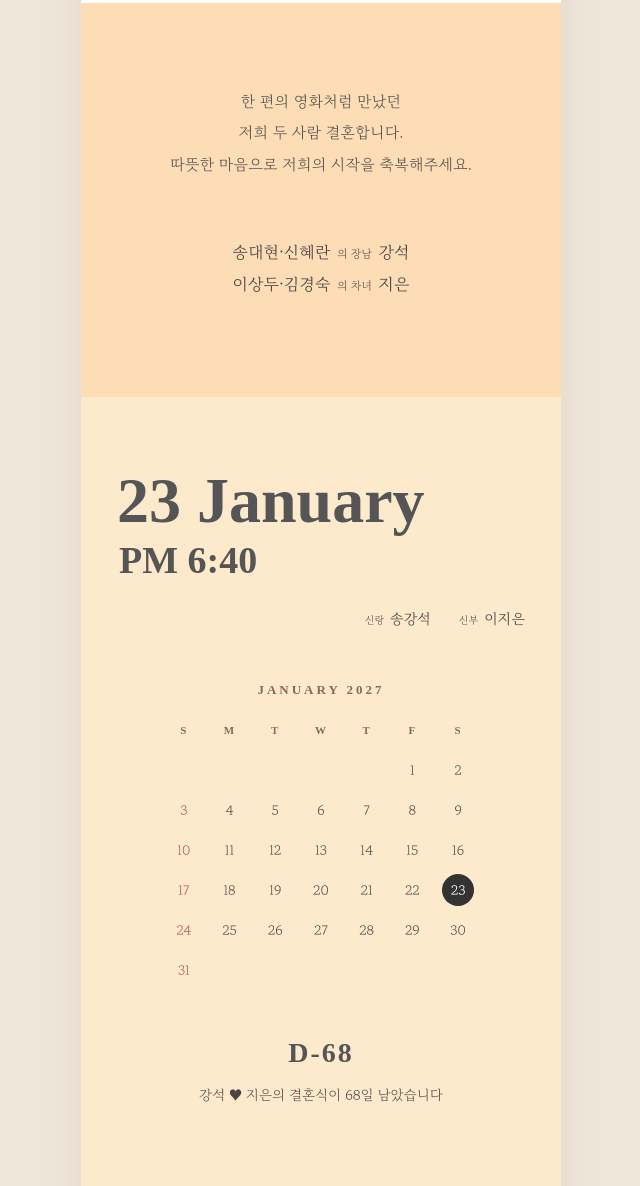
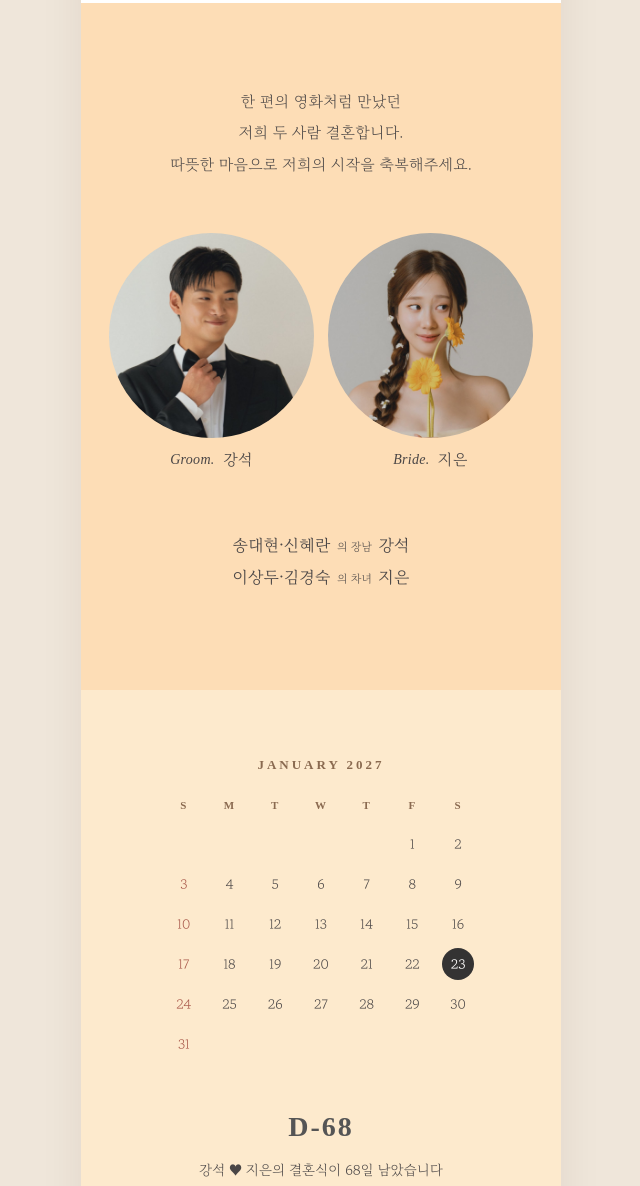
Before and after one commit to dolfino423/wedding, a plain HTML site: page index.html in a window 1280 px wide. Shown: the part 825-2011 px from the top of the page, without its empty margins (319-959 px from the left). Drawn offline with Linux system fonts and the light colour scheme.

Commit message:
인사말: 신랑·신부 원형 소개 사진 추가, 달력 섹션의 영문 날짜·이름 제거
Co-Authored-By: Claude Fable 5.1 <noreply@anthropic.com>

```diff
--- a/index.html
+++ b/index.html
@@ -105,17 +105,20 @@ h2{margin:0;font-weight:300;font-size:15px;letter-spacing:4px;text-indent:4px}
 .greeting{padding:84px var(--pad) 96px;text-align:center}
 .greeting-text{font-size:15px;line-height:2.1;letter-spacing:.2px}
 .greeting-text p{margin:0}
+.people{display:grid;grid-template-columns:1fr 1fr;gap:14px;margin-top:52px}
+.intro-card{margin:0}
+.intro-card img{width:100%;aspect-ratio:1;object-fit:cover;display:block}
+.intro-card figcaption{margin-top:10px;font-size:15px;font-weight:400;text-align:left;letter-spacing:.3px}
+.intro-card.right figcaption{text-align:right}
+.intro-card figcaption em{font-family:var(--en);font-style:italic;font-weight:400;font-size:14px;color:var(--text-soft);margin-right:4px}
+.people[data-shape="circle"] .intro-card img{border-radius:50%}
+.people[data-shape="circle"] .intro-card figcaption,.people[data-shape="circle"] .intro-card.right figcaption{text-align:center}
 .parents{margin-top:56px;font-size:16px;font-weight:400;line-height:2}
 .parents small{font-size:11px;font-weight:300;margin:0 2px}
 
 /* ---------- 3. date ---------- */
-.date{padding:72px var(--pad) 80px}
-.big-date{font-family:var(--en);font-weight:700;color:var(--date);line-height:1;padding:0 8px}
-.big-date .d1{font-size:clamp(46px,15vw,64px);white-space:nowrap}
-.big-date .d2{font-size:clamp(28px,9vw,38px);margin-top:8px;padding-left:2px}
-.couple{display:flex;justify-content:flex-end;gap:28px;margin-top:28px;padding:0 8px;font-size:14px;font-weight:400}
-.couple small{font-size:10px;font-weight:300;margin-right:6px}
-.calendar{margin:48px auto 0;max-width:320px;text-align:center}
+.date{padding:64px var(--pad) 72px}
+.calendar{margin:0 auto;max-width:320px;text-align:center}
 .calendar .month{font-family:var(--en);font-weight:700;font-size:13px;letter-spacing:3px;color:var(--brown);margin-bottom:14px}
 .calendar table{width:100%;border-collapse:collapse;font-size:13px}
 .calendar th{font-family:var(--en);font-weight:700;font-size:11px;color:var(--brown);padding:6px 0 10px;letter-spacing:1px}
@@ -243,6 +246,10 @@ details[open] summary svg{transform:rotate(180deg)}
       <p>저희 두 사람 결혼합니다.</p>
       <p>따뜻한 마음으로 저희의 시작을 축복해주세요.</p>
     </div>
+    <div class="people reveal" data-shape="circle">
+      <figure class="intro-card"><img src="assets/img/intro-groom.jpg" alt="신랑 송강석"><figcaption><em>Groom.</em> 강석</figcaption></figure>
+      <figure class="intro-card right"><img src="assets/img/intro-bride.jpg" alt="신부 이지은"><figcaption><em>Bride.</em> 지은</figcaption></figure>
+    </div>
     <div class="parents reveal">
       <div>송대현·신혜란 <small>의 장남</small> 강석</div>
       <div>이상두·김경숙 <small>의 차녀</small> 지은</div>
@@ -251,15 +258,6 @@ details[open] summary svg{transform:rotate(180deg)}
 
   <!-- 3. 날짜 -->
   <section class="date paper-light" aria-label="예식 일시">
-    <div class="big-date reveal">
-      <div class="d1">23 January</div>
-      <div class="d2">PM 6:40</div>
-    </div>
-    <div class="couple reveal">
-      <div><small>신랑</small>송강석</div>
-      <div><small>신부</small>이지은</div>
-    </div>
-
     <div class="calendar reveal">
       <div class="month">JANUARY 2027</div>
       <table>
```
Also changed, not shown: assets/img/intro-bride.jpg (added), assets/img/intro-groom.jpg (added), 1 other file.
